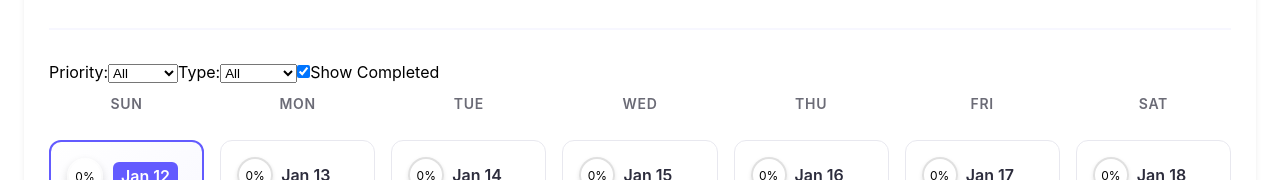
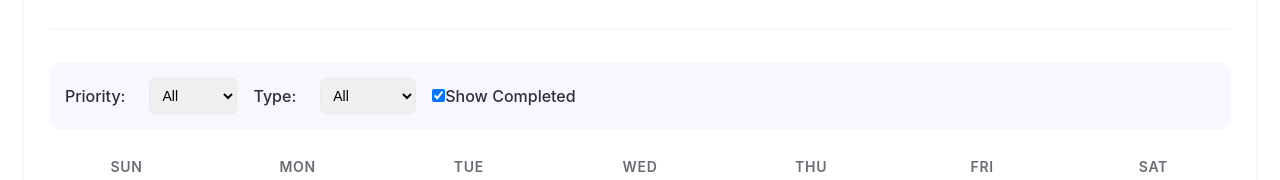
Before and after one commit to manoj633/stride, a React (Vite) app in the folder frontend/: page / in a window 1280 px wide. Shown: the part 194-374 px from the top of the page. Built offline with nearby package versions, Linux system fonts and the light colour scheme; no server answers.

Commit message:
Added style for filter in TaskCalendar

```diff
--- a/frontend/src/components/TaskCalendar/TaskCalendar.css
+++ b/frontend/src/components/TaskCalendar/TaskCalendar.css
@@ -587,3 +587,36 @@
         overflow-y: auto;
     }
 }
+
+.calendar-filters {
+    display: flex;
+    gap: 1rem;
+    align-items: center;
+    margin-bottom: 1rem;
+    /* Add spacing below the filters */
+    padding: 1rem;
+    /* Add padding to the filter container */
+    border-radius: var(--radius-md);
+    background-color: var(--secondary-color);
+    /* Light background for contrast */
+}
+
+.calendar-filters label {
+    font-weight: 500;
+    color: var(--text-primary);
+    margin-right: 0.5rem;
+}
+
+.calendar-filters select,
+.calendar-filters input[type="checkbox"] {
+    padding: 0.5rem;
+    border: 1px solid var(--border-color);
+    border-radius: var(--radius-sm);
+    font-size: 0.875rem;
+}
+
+.calendar-filters select:focus,
+.calendar-filters input[type="checkbox"]:focus {
+    outline: none;
+    box-shadow: 0 0 0 2px var(--primary-light);
+}
```
